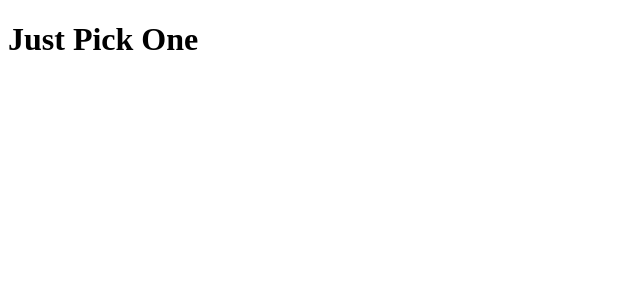
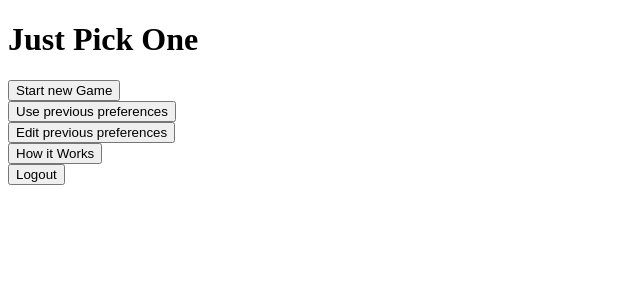
Before and after one commit to idrisimo/fp-Just-pick-one, a React app in the folder client/: page /UserAccount in a window 1280 px wide. Shown: the top 300 px of the page, without its empty margins (0-640 px from the left). Built offline with nearby package versions, Linux system fonts and the light colour scheme.

Commit message:
basic account page

```diff
--- a/client/src/pages/UserAccount/index.js
+++ b/client/src/pages/UserAccount/index.js
@@ -1,9 +1,15 @@
 import React from "react";
+import { NavButton, LogoutButton } from "../../components";
 
 export function UserAccount() {
 
     return(
         <>
+        <NavButton id="newBtn" value="Start new Game" path="/StreamingService"/>
+        <NavButton id="prefBtn" value="Use previous preferences" path="/UsedPreferences"/>
+        <NavButton id="editBtn" value="Edit previous preferences" path="/EditPreferences"/>
+        <NavButton id="HowItWorksBtn" value="How it Works" path="/HowItWorks"/>
+        <LogoutButton/>
         </>
     )
 }
```
